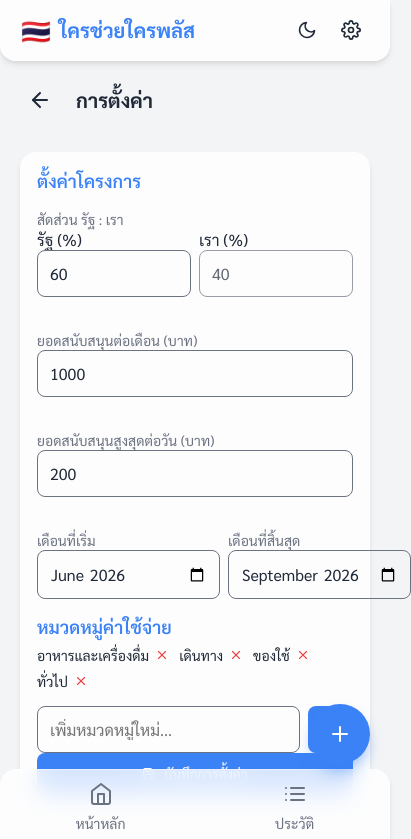
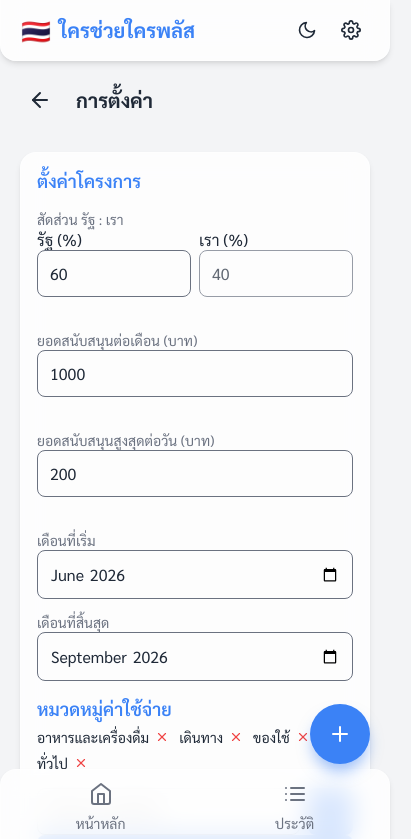
Before and after one commit to loncsiri/kraichuaykrai, a React (Vite) app: page /settings in a window 390 px wide. Shown: the top 839 px of the page, 411 px wide, since content can reach past the window. Built offline with nearby package versions, Linux system fonts and the light colour scheme.

Commit message:
fix: Stack period inputs vertically on mobile

```diff
--- a/src/pages/Settings.tsx
+++ b/src/pages/Settings.tsx
@@ -160,7 +160,7 @@ export const Settings = () => {
           />
         </div>
 
-        <div className="flex gap-2 mb-4">
+        <div className="flex flex-col gap-3 mb-4">
           <div className="flex-1">
             <label className="text-sm text-muted mb-1 block">เดือนที่เริ่ม</label>
             <input
```
